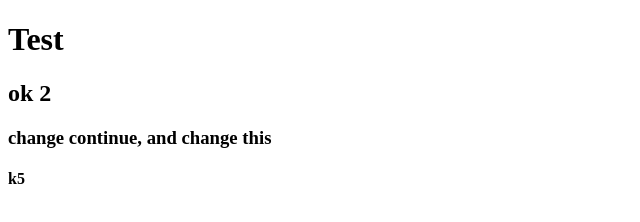
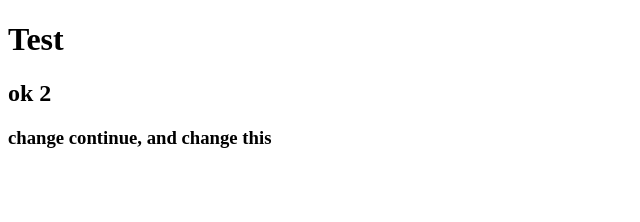
Before and after one commit to Luu-Gia-Khanh/DemoGithub, a plain HTML site: page index.html in a window 1280 px wide. Shown: the full height of the page, 0-640 px from the left. Drawn offline with Linux system fonts and the light colour scheme.

Commit message:
k revert k2

```diff
--- a/index.html
+++ b/index.html
@@ -10,6 +10,6 @@
     <h1>Test</h1>
     <h2>ok 2</h2>
     <h3>change continue, and change this</h3>
-    <h4>k5</h4>
+
 </body>
 </html>
```
